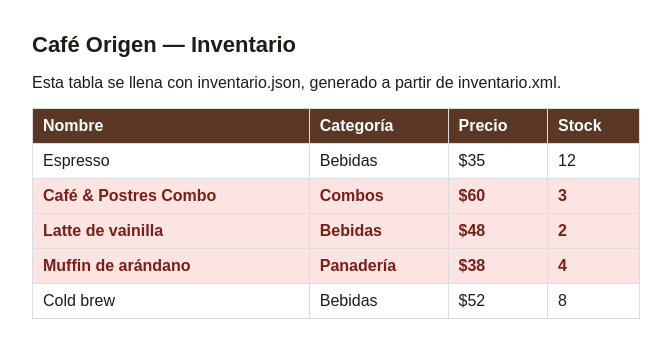
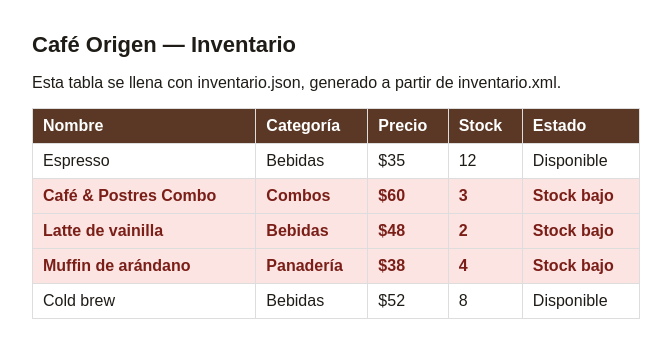
Before and after one commit to OmarAlex06/practica4-inventario-cafe-origen, a plain HTML site: page index.html in a window 1280 px wide. Shown: the whole page, without its empty margins (304-975 px from the left). Drawn offline with Linux system fonts and the light colour scheme.

Commit message:
Agrego columna Estado para identificar el stock bajo sin depender del color

```diff
--- a/index.html
+++ b/index.html
@@ -18,6 +18,7 @@
         <th>Categoría</th>
         <th>Precio</th>
         <th>Stock</th>
+        <th>Estado</th>
       </tr>
     </thead>
     <tbody>
--- a/js/main.js
+++ b/js/main.js
@@ -29,6 +29,7 @@ fetch('inventario.json')
         <td>${p.categoria}</td>
         <td>$${p.precio}</td>
         <td>${p.stock}</td>
+        <td>${p.stock < STOCK_BAJO ? 'Stock bajo' : 'Disponible'}</td>
       `;
       tbody.appendChild(tr);
     });
```
